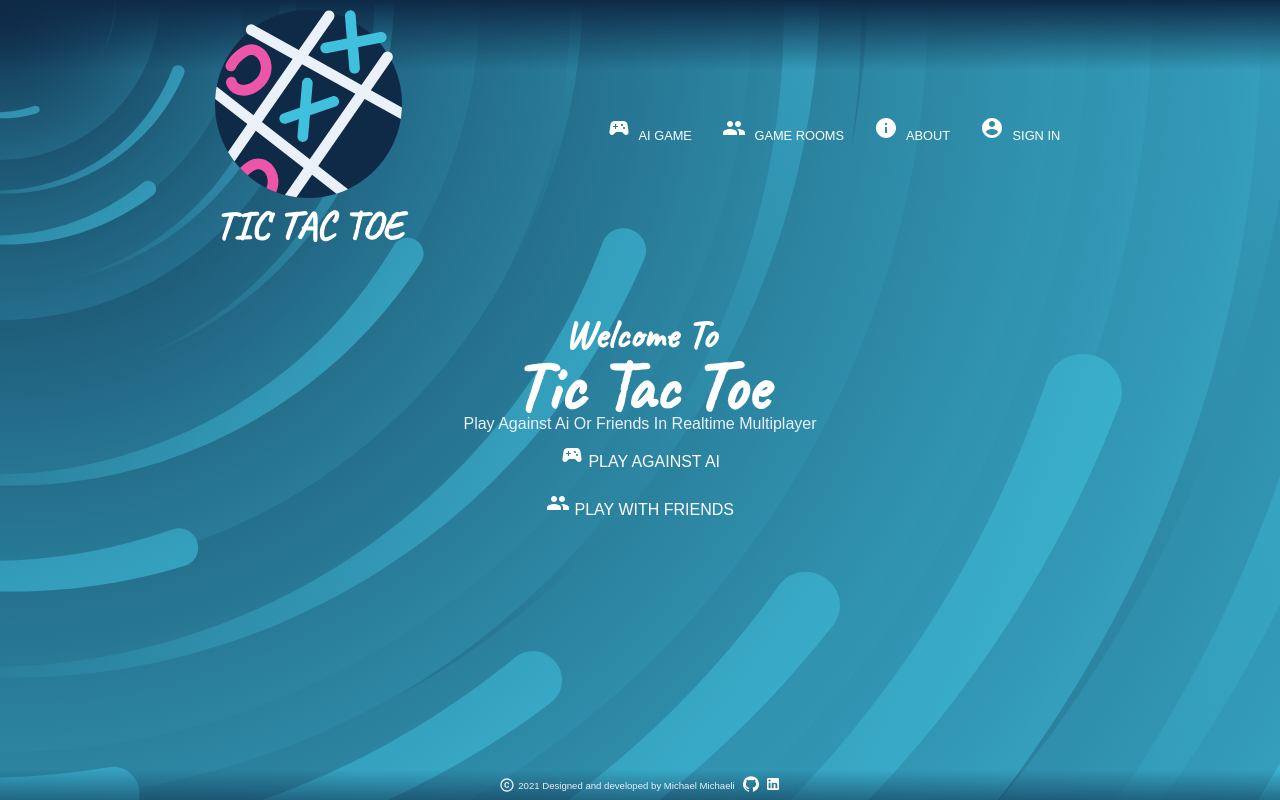
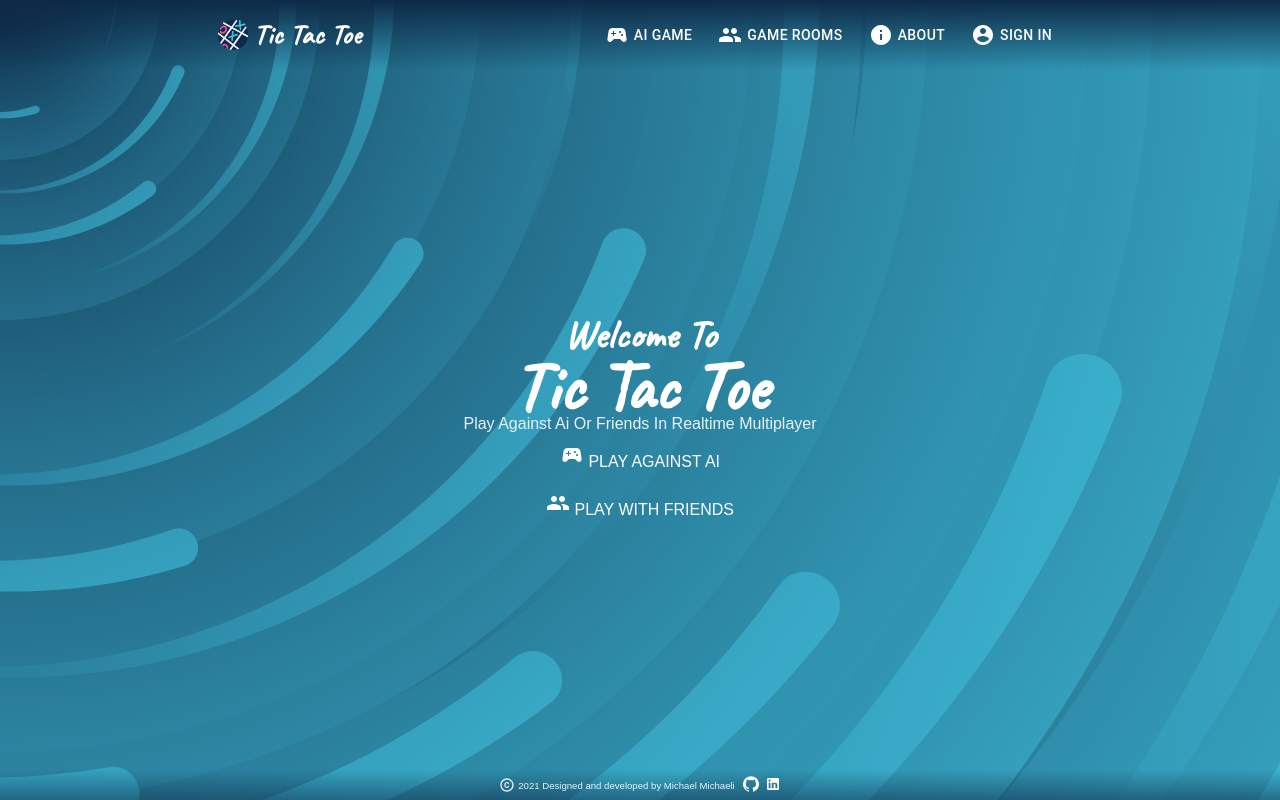
Before and after one commit to michaelmichaeli/xo, a React (Create React App) app: page / in a window 1280 px wide. Built offline with nearby package versions, Linux system fonts and the light colour scheme; no server answers; a web font is replaced by a local one.

Commit message:
Add notification functionality

```diff
--- a/src/components/NavBar.jsx
+++ b/src/components/NavBar.jsx
@@ -1,89 +1,126 @@
-import React, { useState } from "react";
+import React, { useEffect, useState } from "react";
+import history from "../history.js";
 
 import logo from "../assets/img/logo.svg";
+
+import Menu from '@material-ui/core/Menu';
+import MenuItem from '@material-ui/core/MenuItem';
+import Button from '@material-ui/core/Button';
+import Fade from '@material-ui/core/Fade';
+import Avatar from '@material-ui/core/Avatar';
 
 import SportsEsportsIcon from '@material-ui/icons/SportsEsports';
 import InfoIcon from '@material-ui/icons/Info';
 import GroupIcon from '@material-ui/icons/Group';
-import ArrowDropDownIcon from '@material-ui/icons/ArrowDropDown';
-import ArrowDropUpIcon from '@material-ui/icons/ArrowDropUp';
 import AccountCircleIcon from '@material-ui/icons/AccountCircle';
 import HomeIcon from '@material-ui/icons/Home';
 
 import { useAuthState } from 'react-firebase-hooks/auth'
 import { auth } from '../services/firebaseService'
+import Notifications from "./Notifications";
 
 const NavBar = () => {
 
-    const [menuOpen, setMenuOpen] = useState(false)
+    const [isDrawerOpen, setIsDrawerOpen] = useState(false)
+    const [notificationsOpen, setNotificationsOpen] = useState(false)
 
     const [user] = useAuthState(auth)
 
-    const [isDropDownOpen, setIsDropDownOpen] = useState(false)
+    const UserMenu = () => {
+        const [anchorEl, setAnchorEl] = useState(null);
+        const open = Boolean(anchorEl);
 
-    const Avatar = () => {
-        if (user) return <div
-            className="avatar flex align-center"
-            onClick={() => setIsDropDownOpen(!isDropDownOpen)}
-        >
-            <img src={user.photoURL} alt={"Sign In with Google"} />
-            <p>{user.displayName}</p>
-            {/* <div className="caret"></div> */}
-            {!isDropDownOpen && <ArrowDropDownIcon />}
-            {isDropDownOpen && <ArrowDropUpIcon />}
-        </div>
-        return null
-    }
+        const handleClick = (event) => {
+            setAnchorEl(event.currentTarget);
+        };
 
-    const LoginDropdown = () => {
-        if (!user) return null
-        return <div className="dropdown flex column justify-left">
-            <button
-                onClick={() => {
+        const handleClose = () => {
+            setAnchorEl(null);
+        };
+        return <>
+            <Button
+                aria-controls="fade-menu"
+                aria-haspopup="true"
+                onClick={handleClick}>
+                {/* <img src={user.photoURL} alt="" /> */}
+                <Avatar src={user.photoURL} alt="" />
+                {/* {user.displayName} */}
+            </Button>
+            <Menu
+                id="fade-menu"
+                anchorEl={anchorEl}
+                keepMounted
+                open={open}
+                onClose={handleClose}
+                TransitionComponent={Fade}
+            >
+                <MenuItem onClick={() => {
                     auth.signOut()
-                    setIsDropDownOpen(false)
-                    setMenuOpen(false)
-                }}
-            >Sign Out
-            </button>
-        </div>
+                    setIsDrawerOpen(false)
+                }}>Logout</MenuItem>
+            </Menu>
+        </>
     }
 
     return <div className="nav-bar-wrap full"><div className="nav-bar flex align-center">
-        {(isDropDownOpen || menuOpen) && <div className="screen" onClick={() => {
-            setMenuOpen(false)
-            setIsDropDownOpen(false)
-        }
-        }></div>}
-        <a href="/" className="home">
-            <img src={logo} alt="Tic Tac Toe" />
+        {(isDrawerOpen || notificationsOpen) && <div className="screen" onClick={() => {
+            setIsDrawerOpen(false)
+            // setIsDropDownOpen(false)
+            setNotificationsOpen(false)
+        }}></div>}
+        <Button
+            onClick={() => { history.push('/') }}
+            className="logo">
+            <img src={logo} alt="" />
             <h2>Tic Tac Toe</h2>
-        </a>
-        <ul className={`clean-list flex align-center main-nav clean-list ${menuOpen ? 'menu-open' : ''}`}>
-
-            <li onClick={() => setMenuOpen(false)}>
-                <a href="/"><HomeIcon /> Home</a>
+        </Button>
+        <ul className={`main-nav clean-list flex align-center justify-center ${isDrawerOpen ? 'menu-open' : ''}`}>
+            <li className="home">
+                <Button
+                    onClick={() => {
+                        setIsDrawerOpen(false)
+                        history.push('/')
+                    }}
+                ><HomeIcon />Home</Button>
             </li>
-            <li onClick={() => setMenuOpen(false)}>
-                <a href="/ai"><SportsEsportsIcon /> Ai Game</a>
+            <li className="ai">
+                <Button
+                    onClick={() => {
+                        setIsDrawerOpen(false)
+                        history.push('/ai')
+                    }}
+                ><SportsEsportsIcon />Ai Game</Button>
             </li>
-            <li onClick={() => setMenuOpen(false)}>
-
-                <a href="/rooms"><GroupIcon /> Game Rooms</a>
+            <li className="rooms">
+                <Button
+                    onClick={() => {
+                        setIsDrawerOpen(false)
+                        history.push('/rooms')
+                    }}
+                ><GroupIcon />Game Rooms</Button>
             </li>
-            <li onClick={() => setMenuOpen(false)}>
-                <a href="/about"><InfoIcon /> About</a>
+            <li className="about">
+                <Button
+                    onClick={() => {
+                        setIsDrawerOpen(false)
+                        history.push('/about')
+                    }}
+                ><InfoIcon />About</Button>
             </li>
-            <li className="login">
-                {<Avatar />}
-                {!user && <a href="/">
-                    <AccountCircleIcon />  Sign In
-                </a>}
-                {isDropDownOpen && <LoginDropdown />}
+            <li className="user">
+                {!user
+                    ? <Button>
+                        <AccountCircleIcon />Sign In
+                    </Button>
+                    : <UserMenu />
+                }
+            </li>
+            <li className="notifications">
+                {user && <Notifications user={user} />}
             </li>
 
         </ul>
-        <div className={`nav-icon ${menuOpen ? 'open' : ''}`} onClick={() => setMenuOpen(!menuOpen)}>
+        <div className={`nav-icon ${isDrawerOpen ? 'open' : ''}`} onClick={() => setIsDrawerOpen(!isDrawerOpen)}>
             <span></span>
             <span></span>
             <span></span>
--- /dev/null
+++ b/src/components/Notifications.jsx
@@ -0,0 +1,92 @@
+import { Avatar, Badge, Button, Divider, MenuItem } from "@material-ui/core";
+import React, { useEffect, useState } from "react";
+import { db } from "../services/firebaseService";
+import Menu from '@material-ui/core/Menu';
+import Fade from '@material-ui/core/Fade';
+import NotificationsIcon from '@material-ui/icons/Notifications';
+
+const Notifications = ({ user }) => {
+
+    const [rooms, setRooms] = useState([])
+    const roomsRef = db.collection('rooms/')
+
+    const [anchorEl, setAnchorEl] = useState(null);
+    const open = Boolean(anchorEl);
+
+    const handleClick = (event) => {
+        user && setAnchorEl(event.currentTarget);
+    };
+
+    const handleClose = () => {
+        setAnchorEl(null);
+    };
+
+    const [roomsToNotify, setRoomsToNotify] = useState([])
+    useEffect(() => {
+        const roomsToUpdate = []
+        rooms && rooms.map(room => {
+            if (room.game.turnUser.uid === user.uid && room.game.player2) {
+                roomsToUpdate.push(room)
+            }
+        })
+        setRoomsToNotify(roomsToUpdate)
+    }, [rooms])
+
+    useEffect(() => {
+        const fetchRoomsData = () => {
+            roomsRef
+                .orderBy('createdAt')
+                .onSnapshot(snapshots => {
+                    setRooms(_snapshotToArray(snapshots.docs).reverse())
+                })
+        }
+        fetchRoomsData()
+    }, []) // eslint-disable-line react-hooks/exhaustive-deps
+    const _snapshotToArray = (snapshots) => {
+        const returnArr = [];
+        snapshots.forEach(childSnapshot => {
+            const item = childSnapshot.data();
+            item.id = childSnapshot.id;
+            returnArr.push(item);
+        });
+        return returnArr;
+    };
+
+
+    if (rooms && user) return <>
+        <Button aria-controls="fade-menu" aria-haspopup="true" onClick={handleClick}>
+        <Badge badgeContent={roomsToNotify.length} color="primary"><NotificationsIcon /></Badge>
+        </Button>
+        <Menu
+            id="fade-menu"
+            anchorEl={anchorEl}
+            keepMounted={false}
+            open={open}
+            onClose={handleClose}
+            TransitionComponent={Fade}
+            getContentAnchorEl={null}
+            anchorOrigin={{ vertical: 'bottom', horizontal: 'center' }}
+            transformOrigin={{ vertical: 'top', horizontal: 'center' }}
+        // PaperProps={{
+        //     style: {
+        //       top: '50%',
+        //       transform: 'translateX(-30%) translateY(90%)',
+        //     }
+        //   }}
+        >
+            {!roomsToNotify.length ? "No New Notifications" : ""}
+            {roomsToNotify.length ? "It's Your Turn Against" : ""}
+            {!!roomsToNotify && roomsToNotify.map(room => {
+                const { player2, player1 } = room.game
+                const opponent = (player2 && player2.uid === user.uid) ? player1 : player2
+                return <div key={room.id}><Divider variant="middle" />
+                    <MenuItem onClick={handleClose} className="menu-item">
+                        <Avatar src={opponent.photoURL} alt={opponent.photoURL} />
+                        <a href={`/multiplayer/${room.id}`}>{opponent.displayName}</a>
+                    </MenuItem></div>
+            })}
+        </Menu>
+    </>
+}
+
+export default Notifications;
```
